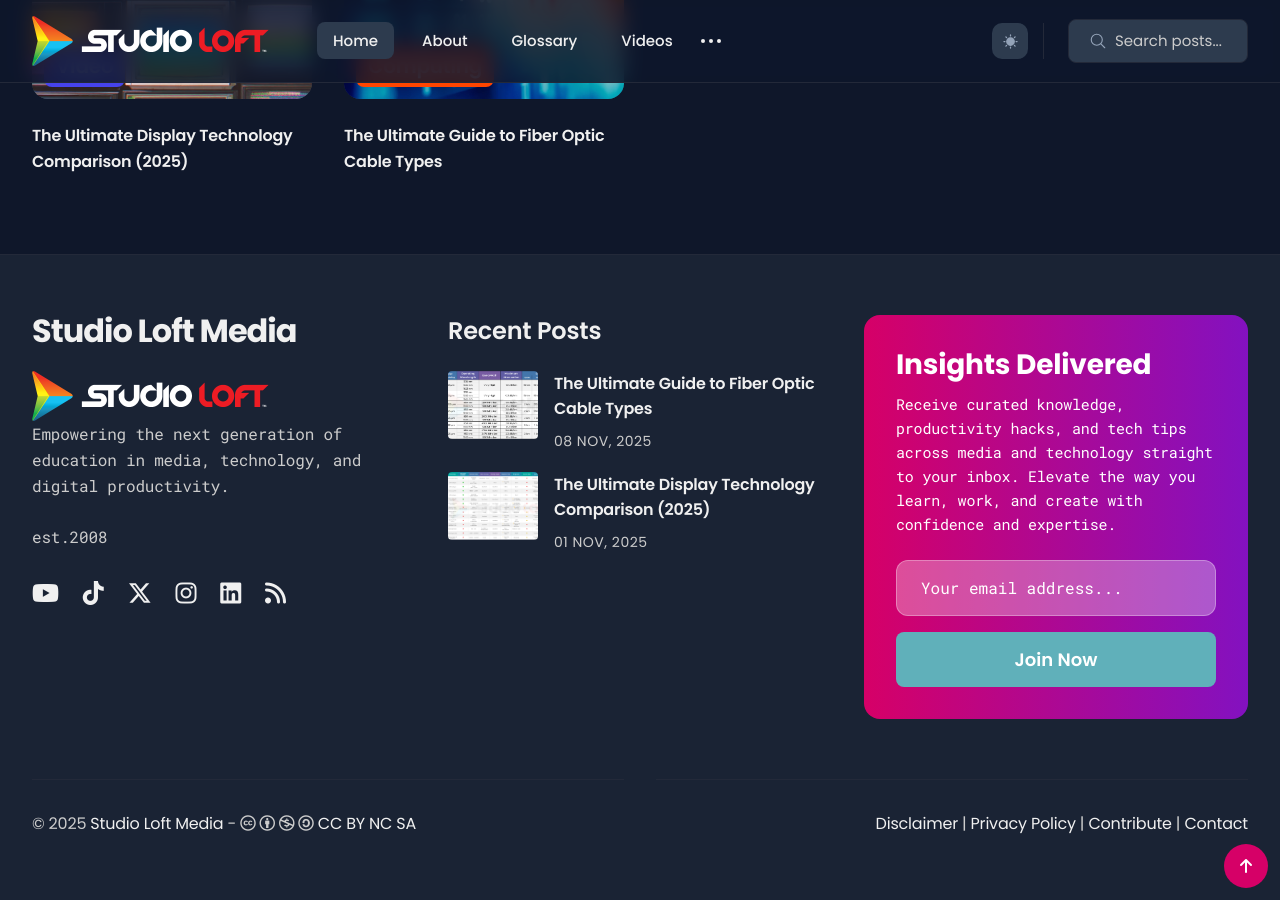
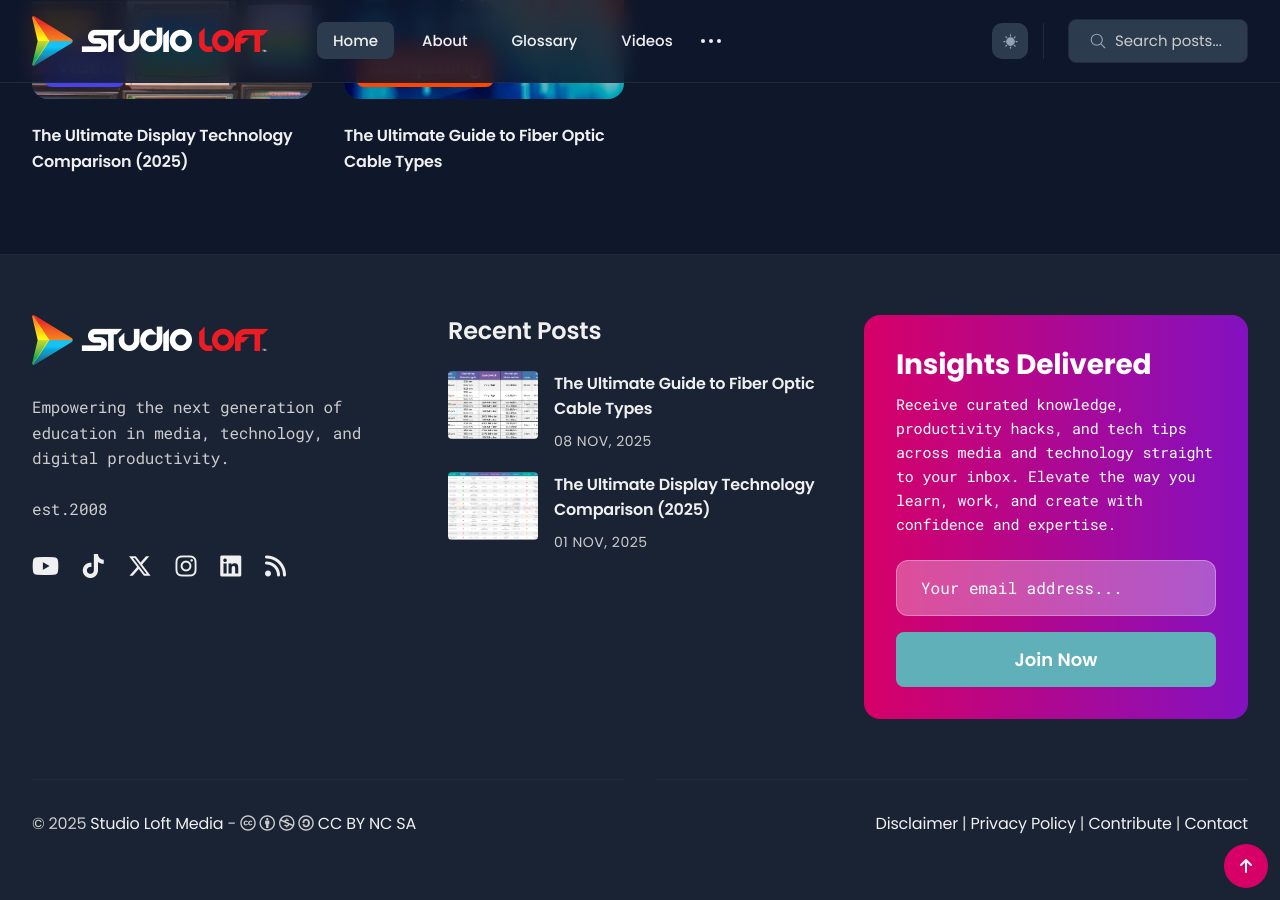
Before and after one commit to studioloft/studioloft.github.io, a Jekyll site: the page built from index.html, in a window 1280 px wide and 900 px high, scrolled down 1186 px. Built offline with Jekyll 4.4.1, drawn with Linux system fonts in a browser that asks for light colours; the list of posts is cut into pages by our own code.

Commit message:
update footer logo syntax

```diff
--- a/_includes/footer.html
+++ b/_includes/footer.html
@@ -6,7 +6,6 @@
       <div class="row">
 
         <div class="col col-4 col-d-12">
-          <h3 class="footer__info__title">{{ site.data.settings.title }}</h3>
           <div class="logo">
            <a class="logo__link" href="{{ site.baseurl }}/">
             {% if site.data.settings.logo or site.data.settings.logo_dark %}
@@ -16,7 +15,7 @@
              {{ site.data.settings.title }}
             {% endif %}
             </a>
-        </div>
+          </div><br>
           {% if site.data.settings.footer_description %}
           <p class="footer__info__description">{{ site.data.settings.footer_description }}</p>
           {% endif %}
```
Lines whose indentation alone changed are shown as unchanged.
